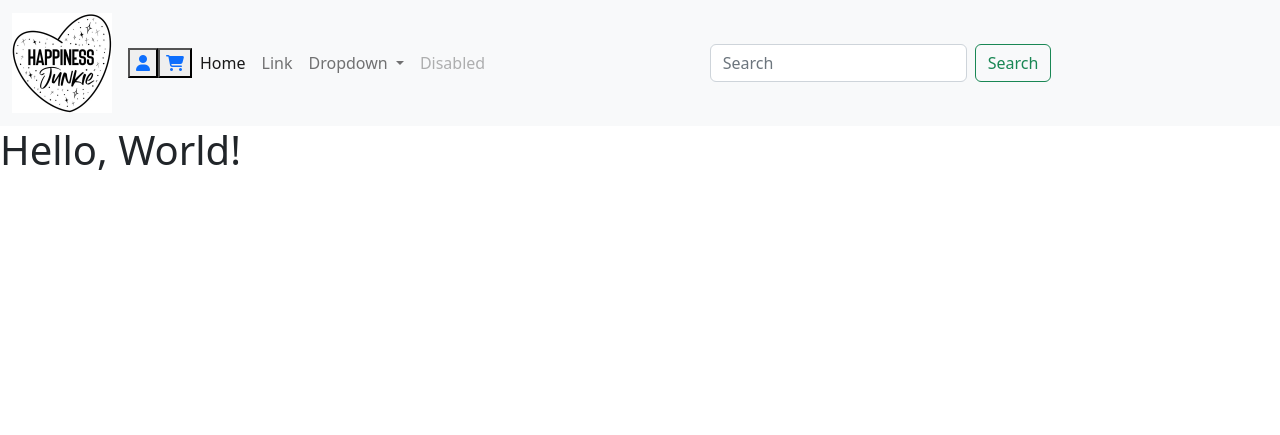
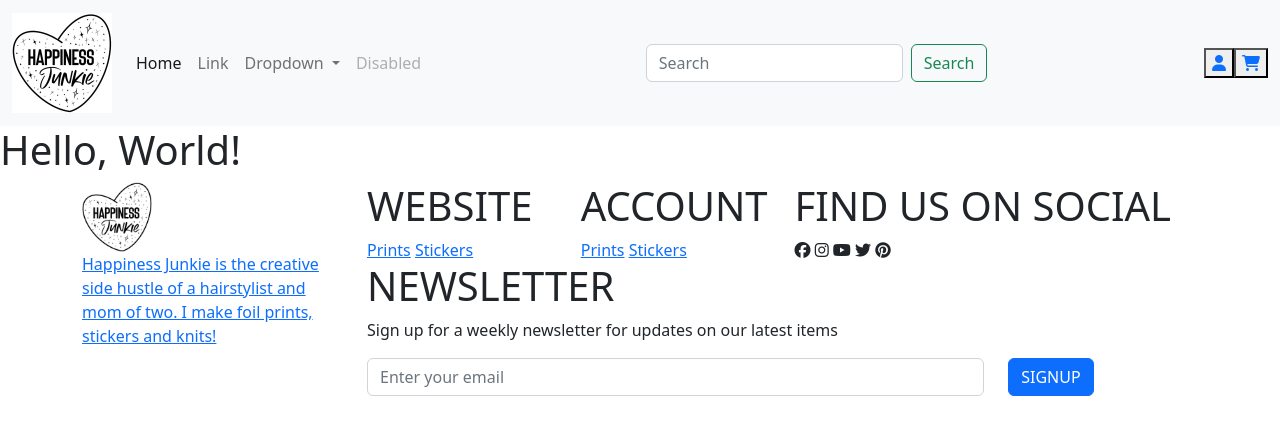
Before and after one commit to charliewatson1504/CI_PP5_HappinessJunkie, a Django app: page / in a window 1280 px wide. Shown: the top 435 px of the page. Run offline with Django 3.2, Linux system fonts and the light colour scheme; some libraries are stand-ins or nearby versions.

Commit message:
Added footer structure to base.html

```diff
--- a/templates/base.html
+++ b/templates/base.html
@@ -50,16 +50,6 @@
                     <img src="{% static 'logo.jpeg' %}" alt="" width="100px" height="100px">
                 </a>
 
-                <button>
-                    <a href="#">
-                        <i class="fa-solid fa-user"></i>
-                    </a>
-                </button>
-                <button>
-                    <a href="#">
-                        <i class="fa-solid fa-cart-shopping"></i>
-                    </a>
-                </button>
                 <div class="collapse navbar-collapse" id="navbarMenu">
                     <ul class="navbar-nav me-auto mb-2 mb-lg-0">
                         <li class="nav-item">
@@ -93,6 +83,16 @@
                         <button class="btn btn-outline-success" type="submit">Search</button>
                     </form>
                 </div>
+                <button>
+                    <a href="#">
+                        <i class="fa-solid fa-user"></i>
+                    </a>
+                </button>
+                <button>
+                    <a href="#">
+                        <i class="fa-solid fa-cart-shopping"></i>
+                    </a>
+                </button>
             </div>
         </nav>
     </header>
@@ -100,6 +100,58 @@
     {% block content %}
     {% endblock %}
 
+    <footer>
+        <div class="container">
+            <div class="row">
+                <div class="col-lg-3">
+                    <a href="#">
+                        <img src="{% static 'logo.jpeg' %}" alt="" width="70px" height="70px">
+                        <p>Happiness Junkie is the creative side hustle of a hairstylist and mom of two. I make foil
+                            prints, stickers and knits!</p>
+                    </a>
+                </div>
+                <div class="col-lg-9">
+                    <div class="row">
+                        <div class="col-6 col-md-3">
+                            <h1>WEBSITE</h1>
+                            <a href="#">Prints</a>
+                            <a href="#">Stickers</a>
+                        </div>
+                        <div class="col-6 col-md-3">
+                            <h1>ACCOUNT</h1>
+                            <a href="#">Prints</a>
+                            <a href="#">Stickers</a>
+                        </div>
+                        <div class="col-sm-12 col-md-6">
+                            <h1>FIND US ON SOCIAL</h1>
+                            <i class="fa-brands fa-facebook"></i>
+                            <i class="fa-brands fa-instagram"></i>
+                            <i class="fa-brands fa-youtube"></i>
+                            <i class="fa-brands fa-twitter"></i>
+                            <i class="fa-brands fa-pinterest"></i>
+                        </div>
+                    </div>
+                    <div class="row">
+                        <div class="col">
+                            <h1>NEWSLETTER</h1>
+                            <p>Sign up for a weekly newsletter for updates on our latest items</p>
+                            <form class="row">
+                                <div class="col-9">
+                                    <input type="email" class="form-control" id="inputEmail"
+                                        placeholder="Enter your email">
+                                </div>
+                                <div class="col-3">
+                                    <button type="submit" class="btn btn-primary">SIGNUP</button>
+                                </div>
+                            </form>
+                        </div>
+                    </div>
+                    <!-- <hr> -->
+                </div>
+            </div>
+        </div>
+    </footer>
+
     <script src="https://cdn.jsdelivr.net/npm/bootstrap@5.2.0-beta1/dist/js/bootstrap.bundle.min.js"
         integrity="sha384-pprn3073KE6tl6bjs2QrFaJGz5/SUsLqktiwsUTF55Jfv3qYSDhgCecCxMW52nD2" crossorigin="anonymous">
     </script>
```
